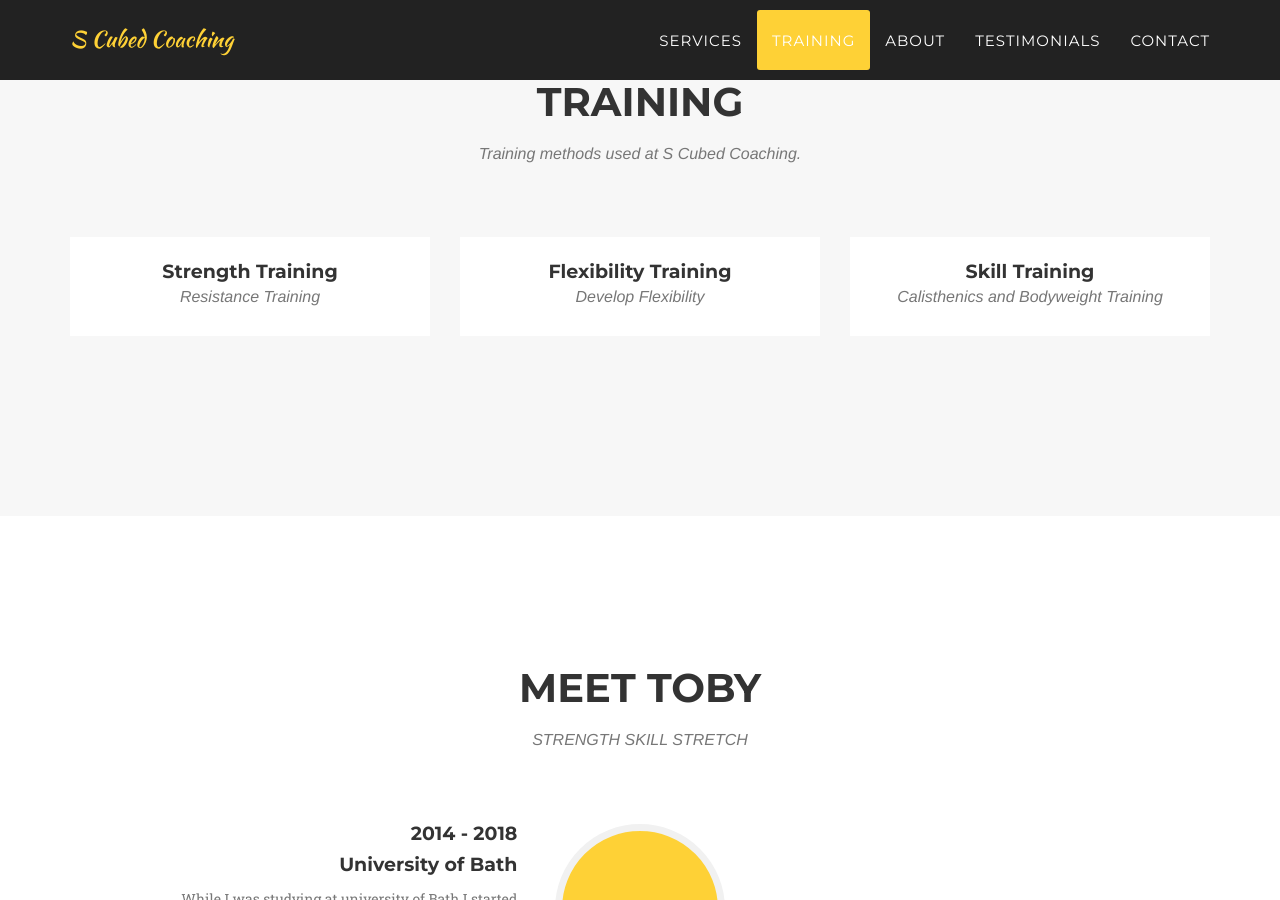
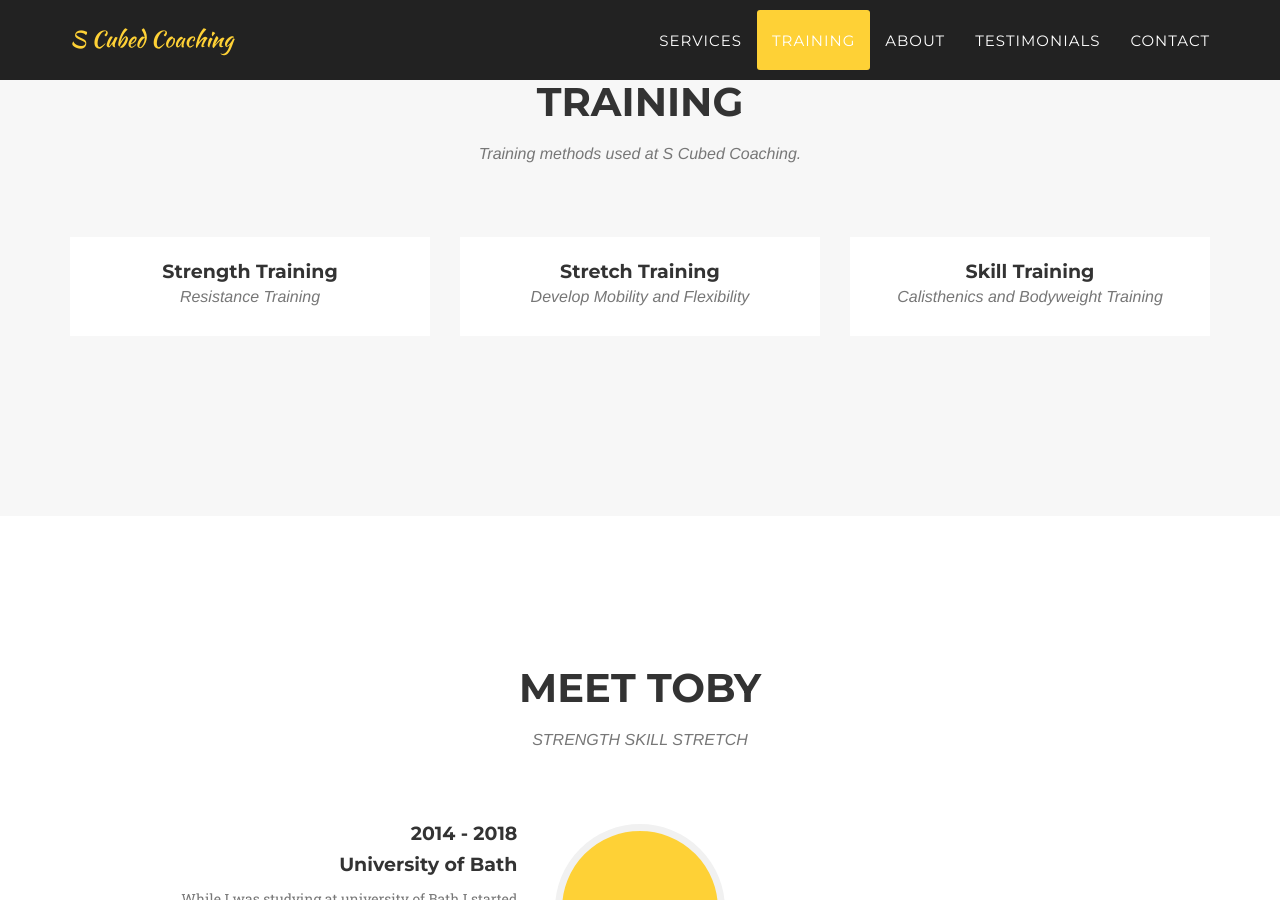
Before and after one commit to limit-DNE/SCubed, a Jekyll site: the page built from _posts/2014-07-17-project-2.markdown, in a window 1280 px wide and 900 px high, scrolled down 1516 px. Built offline with Jekyll 4.4.1, drawn with Linux system fonts in a browser that asks for light colours; some web fonts are replaced.

Commit message:
Update 2014-07-17-project-2.markdown

```diff
--- a/_posts/2014-07-17-project-2.markdown
+++ b/_posts/2014-07-17-project-2.markdown
@@ -1,11 +1,11 @@
 ---
-title: Flexibility Training
-subtitle: Develop Flexibility
+title: Stretch Training
+subtitle: Develop Mobility and Flexibility
 layout: default
 modal-id: 2
 date: 2014-07-17
-img: flexibility.jpg
-thumbnail: flexibility-thumb.jpg
+img: 3.jpg
+thumbnail: 3.jpg
 alt: image-alt
 description: Flexibility is the range of motion in a joint or group of joints or the ability to move joints effectively through a complete range of motion. Flexibility training includes stretching exercises to lengthen the muscles.
 
```
